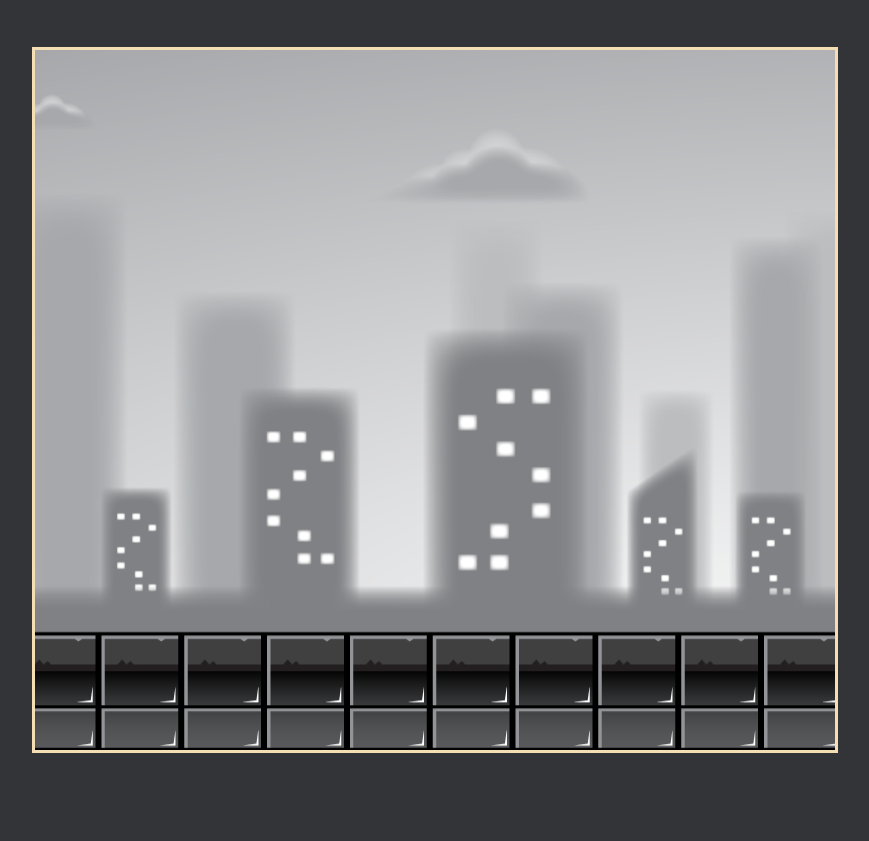
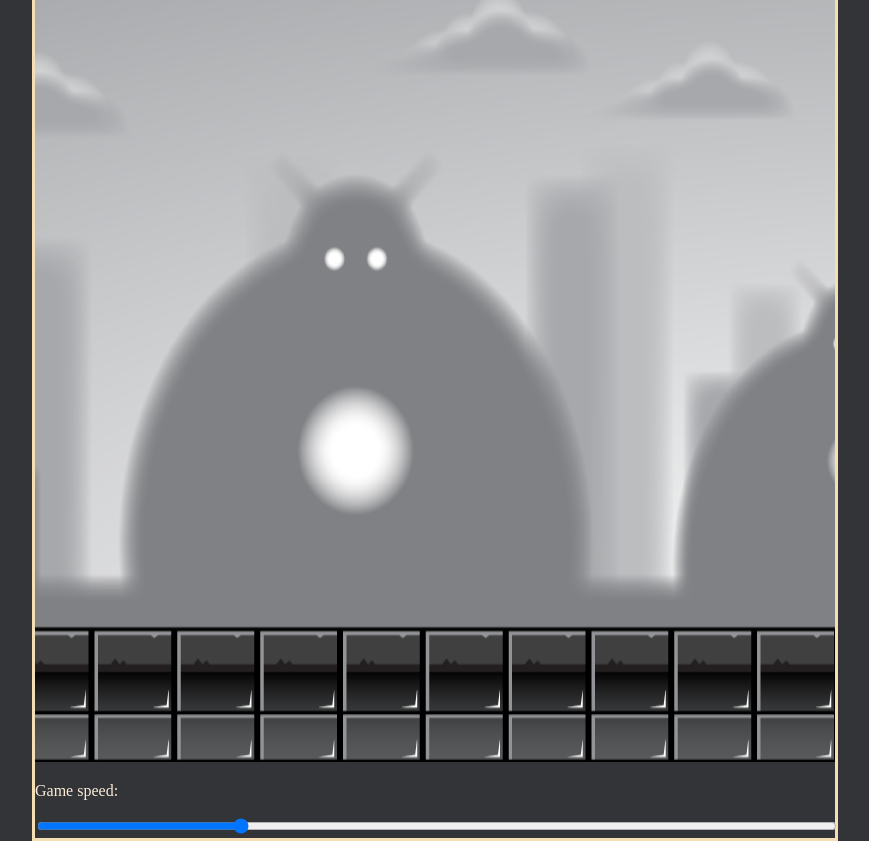
Before and after one commit to MarcoRosselDev/game-02, a plain HTML site: page index.html in a window 1280 px wide. Shown: the whole page, without its empty margins (205-1074 px from the left). Before the commit the page ends 800 px from the top, so only its background shows below. Drawn offline with Linux system fonts and the light colour scheme; animation ran at ten frames a second.

Commit message:
class 3.7

```diff
--- a/index.html
+++ b/index.html
@@ -8,7 +8,18 @@
     <title>Game 2</title>
   </head>
   <body>
-    <canvas id="canvas1"></canvas>
+    <div id="container">
+      <canvas id="canvas1"></canvas>
+      <p>Game speed: <span id="showGameSpeed"></span></p>
+      <input
+        type="range"
+        min="0"
+        max="20"
+        value="5"
+        class="slider"
+        id="slider"
+      />
+    </div>
 
     <script src="./index.js"></script>
   </body>
--- a/index.js
+++ b/index.js
@@ -2,7 +2,7 @@ const canvas = document.getElementById("canvas1");
 const ctx = canvas.getContext("2d");
 const CANVAS_WIDTH = (canvas.width = 800);
 const CANVAS_HEIGHT = (canvas.height = 700);
-let gameSpeed = 2;
+let gameSpeed = 20;
 
 const backgroundLayer1 = new Image();
 backgroundLayer1.src = "layer-1.png";
@@ -43,11 +43,11 @@ class Layer {
   }
 }
 
-const layer1 = new Layer(backgroundLayer1, 1.7);
-const layer2 = new Layer(backgroundLayer2, 1.7);
-const layer3 = new Layer(backgroundLayer3, 1.2);
-const layer4 = new Layer(backgroundLayer4, 0.2);
-const layer5 = new Layer(backgroundLayer5, 0.9);
+const layer1 = new Layer(backgroundLayer1, 0.2);
+const layer2 = new Layer(backgroundLayer2, 0.4);
+const layer3 = new Layer(backgroundLayer3, 0.6);
+const layer4 = new Layer(backgroundLayer4, 0.8);
+const layer5 = new Layer(backgroundLayer5, 1);
 
 const gameObjects = [layer1, layer2, layer3, layer4, layer5];
 
--- a/styles.css
+++ b/styles.css
@@ -2,10 +2,24 @@ body {
   background-color: #323437;
 }
 
-#canvas1 {
+#container {
   position: absolute;
-  border: 3px solid wheat;
+  width: 800px;
   transform: translate(-50%, -50%);
   top: 50%;
   left: 50%;
+  border: 3px solid wheat;
 }
+
+#canvas1 {
+  position: relative;
+  /* border: 3px solid wheat; */
+  width: 800px;
+  height: 800px;
+}
+#slider {
+  width: 100%;
+}
+p {
+  color: antiquewhite;
+}
```
